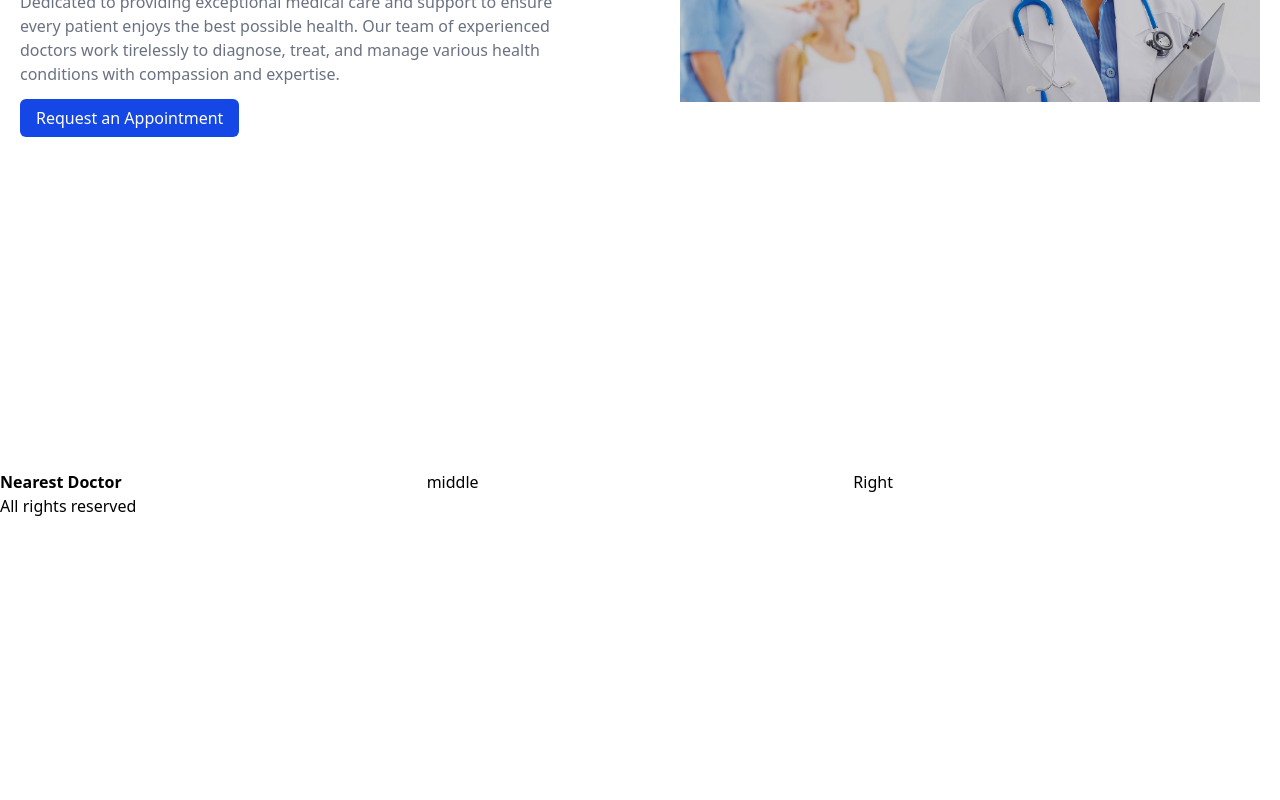
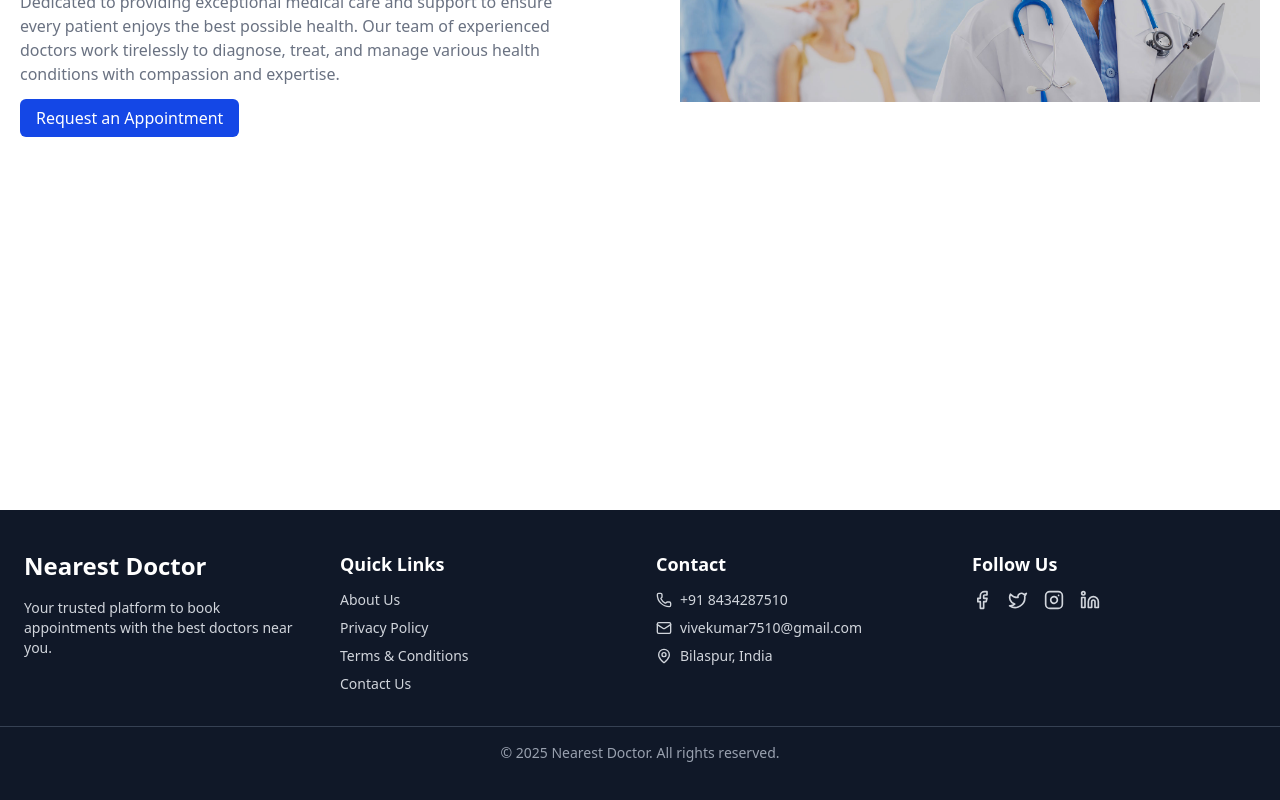
Before and after one commit to vivekkumar012/Nearest-Doctor, a React (Vite) app in the folder frontend/: page / in a window 1280 px wide. Shown: the part 360-1160 px from the top of the page. Before the commit the page ends 878 px from the top, so only its background shows below. Built offline with nearby package versions, Linux system fonts and the light colour scheme.

Commit message:
some new codes are added

```diff
--- a/frontend/src/components/Footer.jsx
+++ b/frontend/src/components/Footer.jsx
@@ -1,20 +1,58 @@
-import React from 'react'
+import React from "react";
+import { Mail, Phone, MapPin, Facebook, Twitter, Instagram, Linkedin } from "lucide-react";
 
 function Footer() {
   return (
-    <div>
-      <footer>
-        <div className='grid md:grid-cols-3 grid-cols-1'>
-            <div className='flex flex-col'>
-                <h3 className='font-semibold cursor-pointer'>Nearest Doctor</h3>
-                <p className='cursor-pointer'>All rights reserved</p>
-            </div>
-            <div>middle</div>
-            <div>Right</div>
+    <footer className="bg-gray-900 text-gray-300 py-10 mt-10">
+      <div className="max-w-7xl mx-auto px-6 grid md:grid-cols-4 sm:grid-cols-2 grid-cols-1 gap-8">
+
+        {/* Brand */}
+        <div>
+          <h3 className="text-2xl font-bold text-white mb-4 cursor-pointer">Nearest Doctor</h3>
+          <p className="text-sm">
+            Your trusted platform to book appointments with the best doctors near you.
+          </p>
         </div>
-      </footer>
-    </div>
-  )
+
+        {/* Quick Links */}
+        <div>
+          <h4 className="text-lg font-semibold text-white mb-3">Quick Links</h4>
+          <ul className="space-y-2 text-sm">
+            <li className="hover:text-white cursor-pointer">About Us</li>
+            <li className="hover:text-white cursor-pointer">Privacy Policy</li>
+            <li className="hover:text-white cursor-pointer">Terms & Conditions</li>
+            <li className="hover:text-white cursor-pointer">Contact Us</li>
+          </ul>
+        </div>
+
+        {/* Contact Info */}
+        <div>
+          <h4 className="text-lg font-semibold text-white mb-3">Contact</h4>
+          <ul className="space-y-2 text-sm">
+            <li className="flex items-center gap-2"><Phone size={16}/> +91 8434287510</li>
+            <li className="flex items-center gap-2"><Mail size={16}/> vivekumar7510@gmail.com</li>
+            <li className="flex items-center gap-2"><MapPin size={16}/> Bilaspur, India</li>
+          </ul>
+        </div>
+
+        {/* Social Media */}
+        <div>
+          <h4 className="text-lg font-semibold text-white mb-3">Follow Us</h4>
+          <div className="flex gap-4 mt-2">
+            <Facebook className="w-5 h-5 cursor-pointer hover:text-white" />
+            <Twitter className="w-5 h-5 cursor-pointer hover:text-white" />
+            <Instagram className="w-5 h-5 cursor-pointer hover:text-white" />
+            <Linkedin className="w-5 h-5 cursor-pointer hover:text-white" />
+          </div>
+        </div>
+      </div>
+
+      {/* Bottom Bar */}
+      <div className="text-center text-sm text-gray-400 border-t border-gray-700 mt-8 pt-4">
+        © {new Date().getFullYear()} Nearest Doctor. All rights reserved.
+      </div>
+    </footer>
+  );
 }
 
-export default Footer
+export default Footer;
--- a/frontend/src/components/Home.jsx
+++ b/frontend/src/components/Home.jsx
@@ -1,16 +1,18 @@
-import React from 'react'
-import Navbar from './Navbar'
-import HeroPage from './HeroPage'
-import Footer from './Footer'
+import React from "react";
+import Navbar from "./Navbar";
+import HeroPage from "./HeroPage";
+import Footer from "./Footer";
 
 const Home = () => {
   return (
     <div>
       <Navbar />
-      <HeroPage />
-      <Footer />
+      <div className="pt-20">
+        <HeroPage />
+        <Footer />
+      </div>
     </div>
-  )
-}
+  );
+};
 
-export default Home
+export default Home;
--- a/frontend/src/components/Navbar.jsx
+++ b/frontend/src/components/Navbar.jsx
@@ -1,26 +1,51 @@
-import React from 'react'
-import { Link } from 'react-router-dom'
-import logo from '../assets/logo.png';
+import React from "react";
+import { Link } from "react-router-dom";
+import logo from "../assets/logo.png";
 
 const Navbar = () => {
   return (
-    <div className='flex items-center justify-between h-20 shadow-md bg-gray-300 p-5'>
-      <div className='flex items-center'>
-        <img src={logo} className='h-10 w-10 rounded-md cursor-pointer' alt="" />
-        <Link to={"/"}><h2 className='font-bold text-2xl'>Nearest <span className='text-blue-800'>Doctor</span></h2></Link>
+    <nav className="fixed top-0 left-0 w-full shadow-md z-50">
+      <div className="flex items-center justify-between h-20 shadow-md bg-gray-300 p-5">
+        <div className="flex items-center">
+          <img
+            src={logo}
+            className="h-10 w-10 rounded-md cursor-pointer"
+            alt=""
+          />
+          <Link to={"/"}>
+            <h2 className="font-bold text-2xl">
+              Nearest <span className="text-blue-800">Doctor</span>
+            </h2>
+          </Link>
+        </div>
+        <div className="flex items-center">
+          <ul className="flex gap-7 text-xl font-medium cursor-pointer">
+            <li>
+              <Link to={"/"}>Home</Link>
+            </li>
+            <li>
+              <Link to={"/about"}>About</Link>
+            </li>
+            <li>
+              <Link>Pricing</Link>
+            </li>
+            <li>
+              <Link to={"/blog"}>Blog</Link>
+            </li>
+            <li>
+              <Link to={"/contact"}>Contact us</Link>
+            </li>
+          </ul>
+          <Link
+            to={"/chooser"}
+            className="text-xl font-medium ml-5 bg-blue-600 text-white rounded-full px-4 py-2 hover:bg-blue-900 hover:text-white cursor-pointer"
+          >
+            Get Started
+          </Link>
+        </div>
       </div>
-      <div className='flex items-center'>
-        <ul className='flex gap-7 text-xl font-medium cursor-pointer'>
-            <li><Link to={"/"}>Home</Link></li>
-            <li><Link to={"/about"}>About</Link></li>
-            <li><Link>Pricing</Link></li>
-            <li><Link to={"/blog"}>Blog</Link></li>
-            <li><Link to={"/contact"}>Contact us</Link></li>
-        </ul>
-        <Link to={"/chooser"} className='text-xl font-medium ml-5 bg-blue-600 text-white rounded-full px-4 py-2 hover:bg-blue-900 hover:text-white cursor-pointer'>Get Started</Link>
-      </div>
-    </div>
-  )
-}
+    </nav>
+  );
+};
 
-export default Navbar
+export default Navbar;
```
